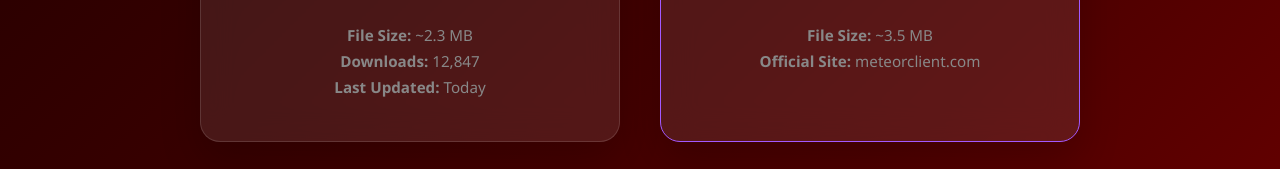
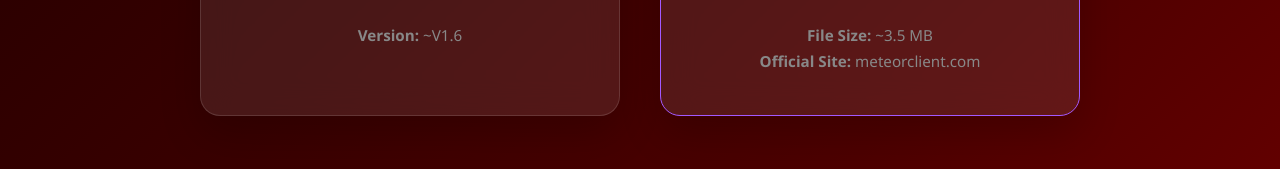
Before and after one commit to Kypulse/SoulWeb, a plain HTML site: page index.html in a window 1280 px wide. Shown: the part 616-785 px from the top of the page. Drawn offline with Linux system fonts and the light colour scheme.

Commit message:
Update index.html

```diff
--- a/index.html
+++ b/index.html
@@ -339,9 +339,7 @@
                         <span>Source Code</span>
                     </div>
                     <div class="meta">
-                        <strong>File Size:</strong> ~2.3 MB<br>
-                        <strong>Downloads:</strong> 12,847<br>
-                        <strong>Last Updated:</strong> Today
+                        <strong>Version:</strong> ~V1.6<br>
                     </div>
                 </section>
 
```
